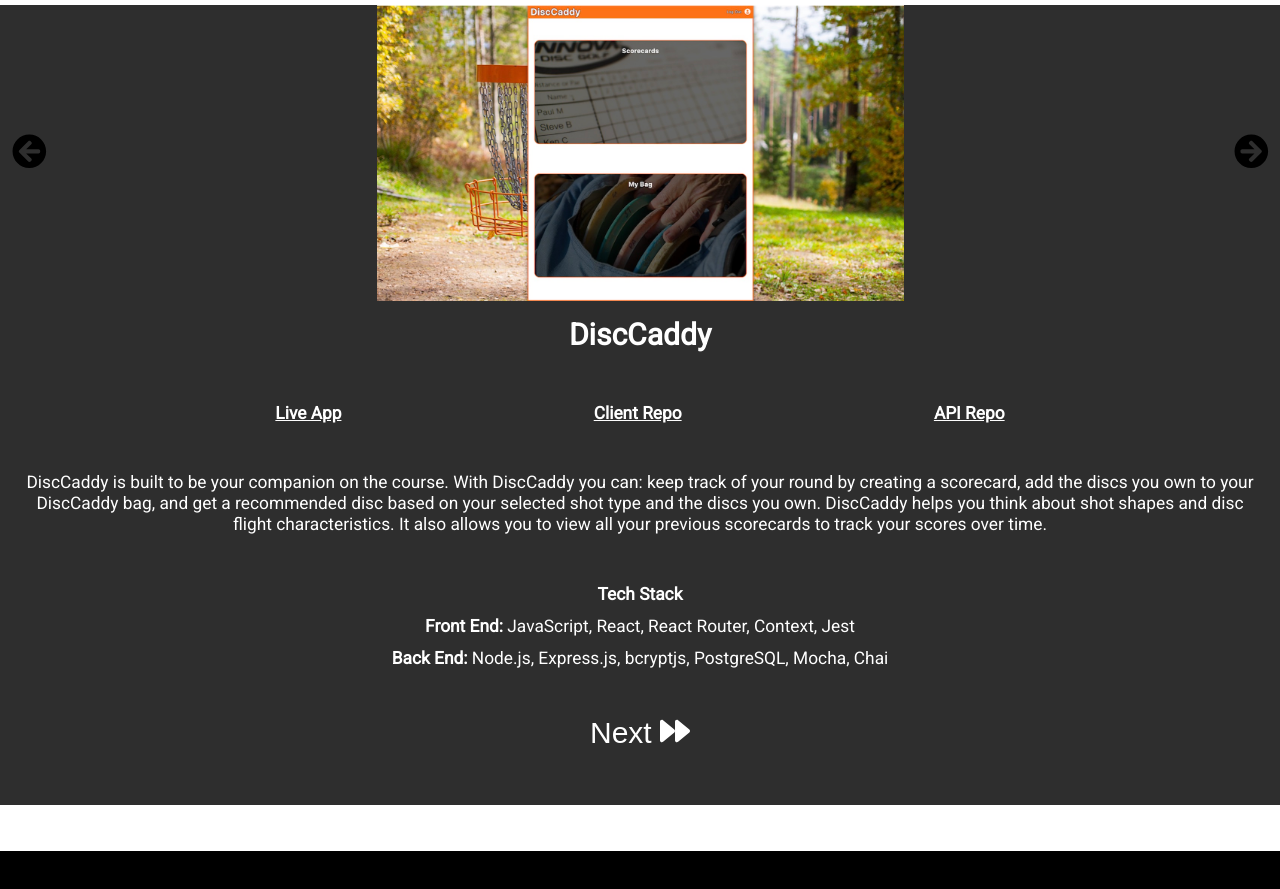
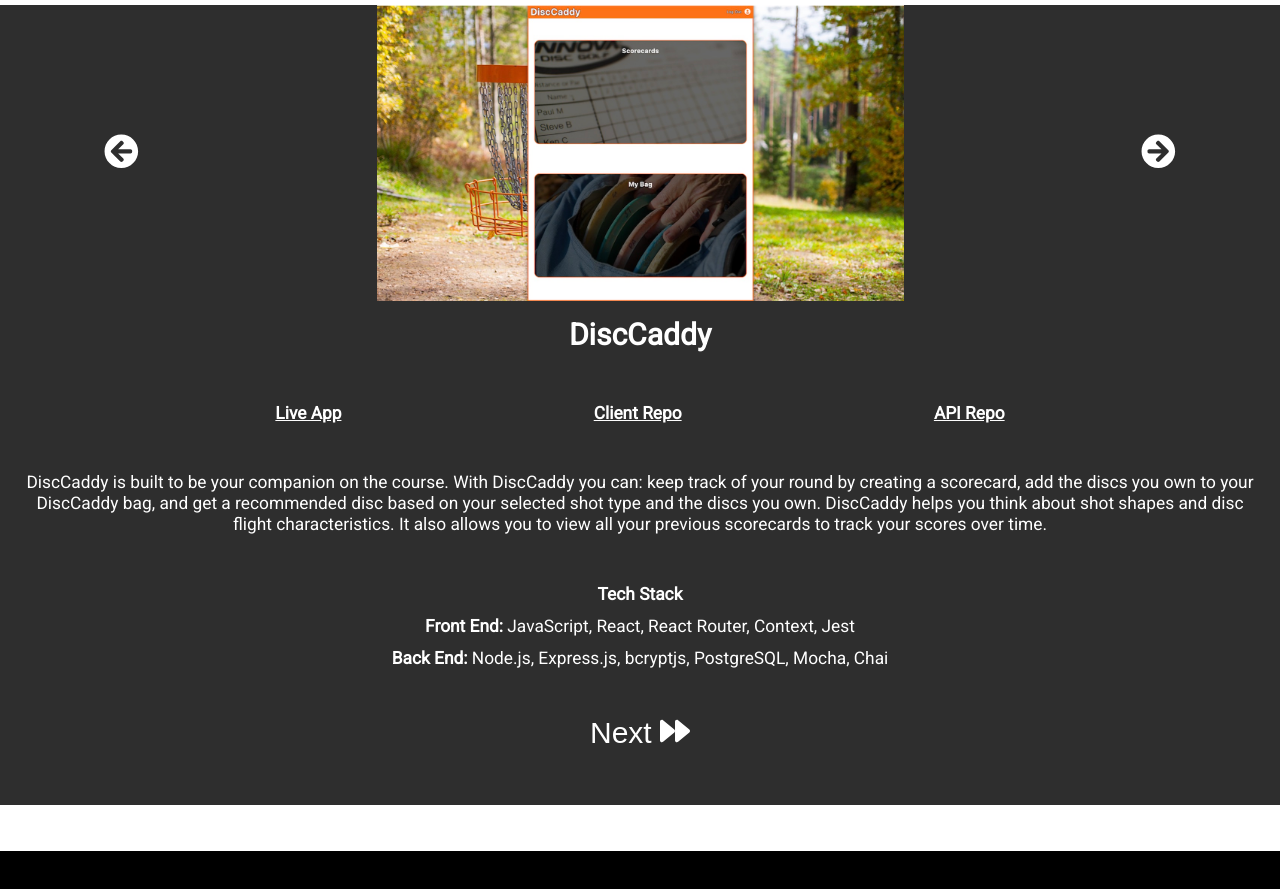
Before and after one commit to jgbowser/John_Bowser-Full_Stack_Developer, a React (Create React App) app: page / in a window 1280 px wide. Shown: the part 3160-4049 px from the top of the page. Built offline with nearby package versions, Linux system fonts and the light colour scheme.

Commit message:
minor project screen styling tweaks

```diff
--- a/src/Components/ProjectScreen/ProjectScreen.css
+++ b/src/Components/ProjectScreen/ProjectScreen.css
@@ -85,3 +85,19 @@
 .content__stack_list_title {
   font-weight: 600;
 }
+
+@media all and (min-width: 667px) {
+  .image_arrow {
+    color: white;
+  }
+
+  .ProjectScreen__icon {
+    padding: 0 1rem;
+  }
+}
+
+@media all and (min-width: 100px) {
+  .ProjectScreen__icon {
+    padding: 0 4rem;
+  }
+}
--- a/src/Components/ProjectScreen/ProjectScreen.js
+++ b/src/Components/ProjectScreen/ProjectScreen.js
@@ -34,14 +34,14 @@ const ProjectScreen = ({ images, content, nextProjectHandler }) => {
             onClick={prevImage}
             type='button'
           >
-            <FontAwesomeIcon icon='arrow-circle-left'/>
+            <FontAwesomeIcon className='image_arrow' icon='arrow-circle-left'/>
           </button>
           <button
             className='ProjectScreen__icon'
             onClick={nextImage}
             type='button'
           >
-            <FontAwesomeIcon icon='arrow-circle-right'/>
+            <FontAwesomeIcon className='image_arrow' icon='arrow-circle-right'/>
           </button>
         </animated.div>
       ))}
```
